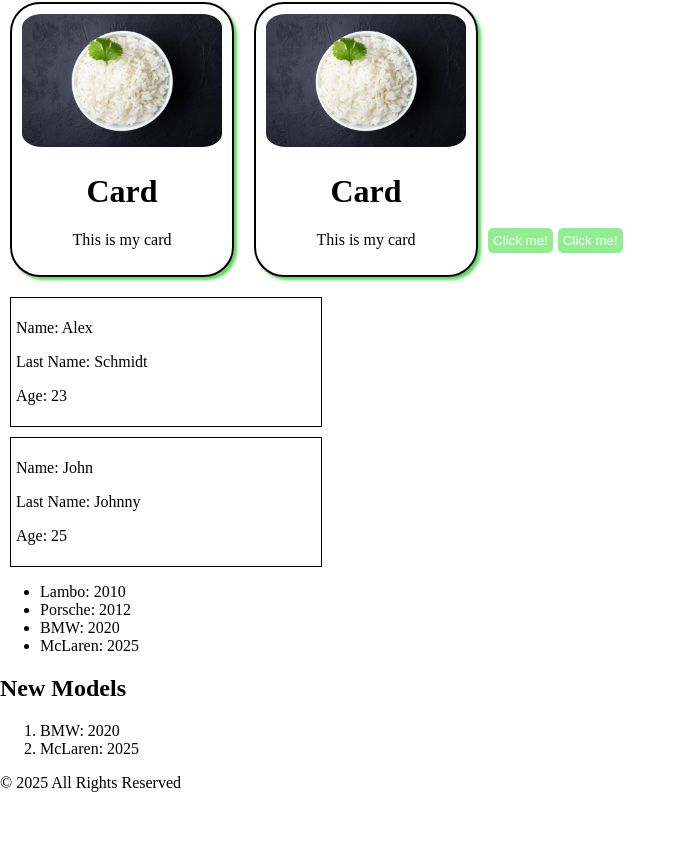
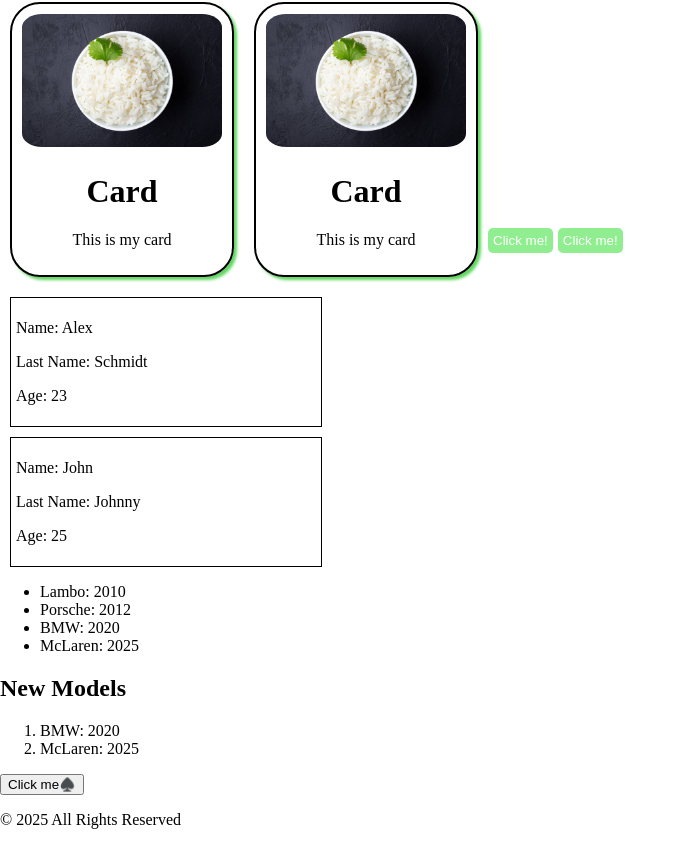
Before and after one commit to belalrahimicodes/React, a React (Vite) app in the folder react-app/: page / in a window 1280 px wide. Shown: the part 172-1017 px from the top of the page, without its empty margins (0-686 px from the left). Before the commit the page ends 980 px from the top, so only its background shows below. Built offline with nearby package versions, Linux system fonts and the light colour scheme.

Commit message:
a component with Click Events

```diff
--- a/react-app/src/App.jsx
+++ b/react-app/src/App.jsx
@@ -7,6 +7,7 @@ import Button2 from "./Button2";
 import Teachers from "./Teachers";
 import Greeting from "./Greeting";
 import List from "./List";
+import ClickEvents from "./ClickEvents";
 
 function App() {
 
@@ -22,6 +23,7 @@ function App() {
       <Teachers name="Alex" lastName="Schmidt" age={23} />
       <Teachers name="John" lastName="Johnny" age={25} />
       <List />
+      <ClickEvents />
       <Footer />
     </>
   );
--- /dev/null
+++ b/react-app/src/ClickEvents.jsx
@@ -0,0 +1,24 @@
+
+
+function ClickEvents(){
+
+    let count = 0;
+
+    const handleClick = (user) =>
+    {
+        if(count < 2){
+            count++;
+            console.log(`${user} clicked me ${count} times`);
+    }
+        else{
+            console.log(`${user} stop clicking me!`);
+    }
+    }
+
+
+    return(
+        <button onClick={() => handleClick("Alex")}>Click me♠️</button>
+    );
+}
+
+export default ClickEvents
```
